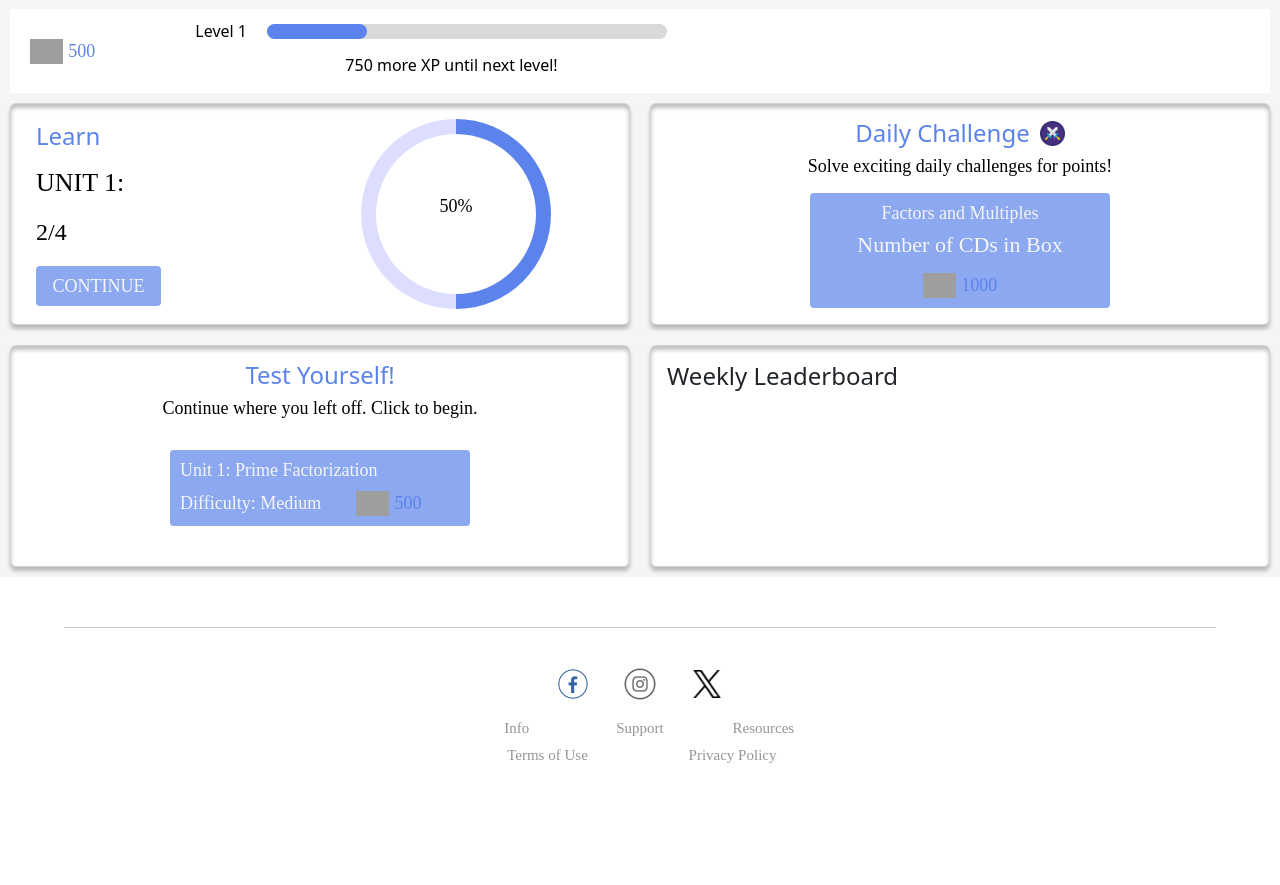
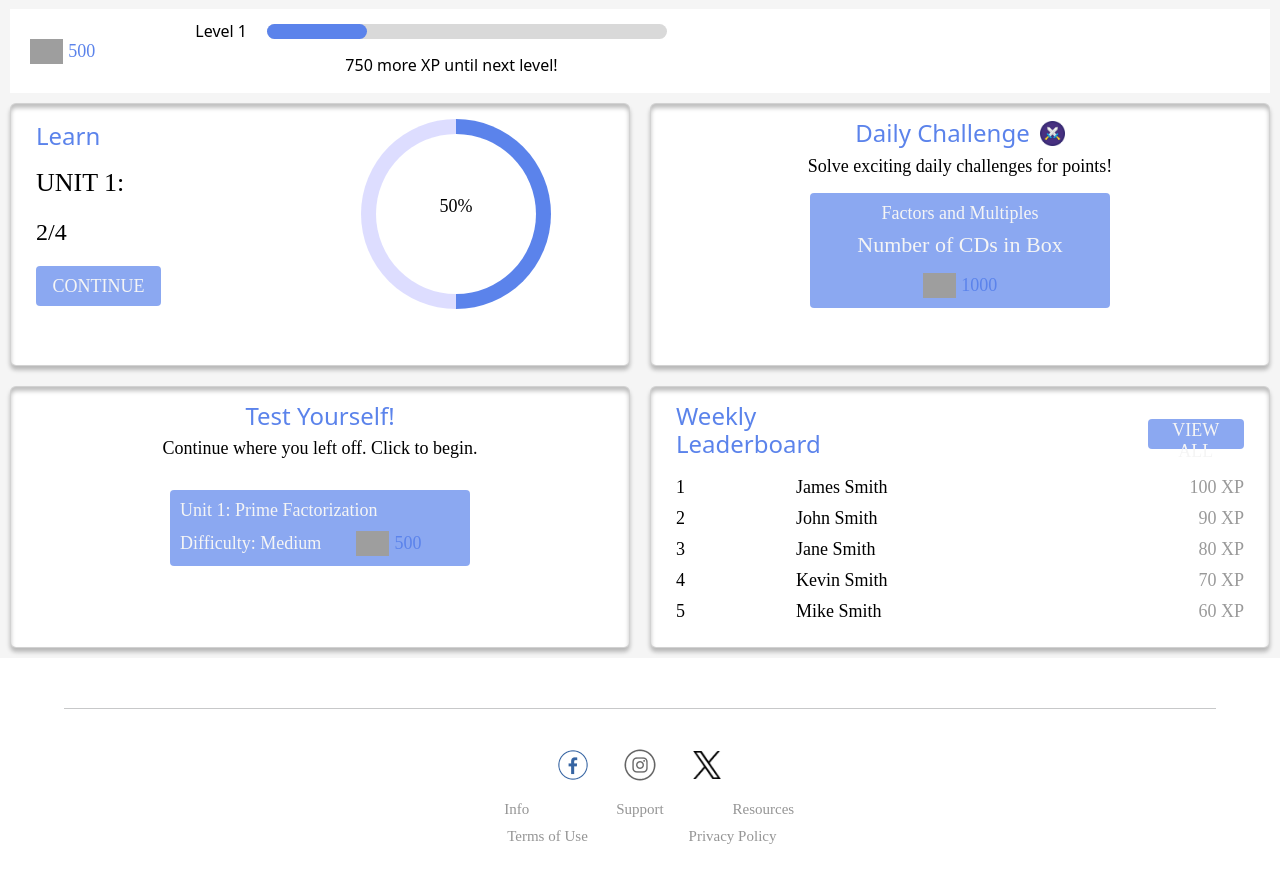
Before and after one commit to DSC-McMaster-U/Gamified-Learning-Platform, a Flask app: page /test/dashboard in a window 1280 px wide. Shown: the part 134-1019 px from the top of the page. Before the commit the page ends 897 px from the top, so only its background shows below. Run offline with Flask 3, Linux system fonts and the light colour scheme; some web fonts are replaced; grey boxes are pictures that could not be loaded.

Commit message:
finished making last dashboard card

```diff
--- a/app/src/static/css/dashboard.css
+++ b/app/src/static/css/dashboard.css
@@ -414,3 +414,75 @@
 #quiz-difficulty {
     margin-right: 35px;
 }
+
+.card-body3 {
+    display: flex;
+    flex-direction: column;
+    align-items: start;
+    padding-left: 25px;
+    padding-right: 25px;
+    padding-top: 15px;
+    padding-bottom: 15px;
+}
+
+.card-body3 h4 {
+    color: var(--heading-clr);
+}
+
+#leaderboard-card-header {
+    display: flex;
+    align-items: center;
+    justify-content: space-between;
+    margin-bottom: 10px;
+}
+
+#view-leaderboard {
+    width: 100px;
+    height: 30px;
+    margin-left: 250px;
+    font: var(--body-font);
+    color: var(--btn-txt-clr);
+    background-color: var(--btn-bg-clr);
+    border: none;
+    border-radius: 4px;
+    cursor: pointer;
+    transition: var(--btn-transition-1);
+}
+
+#view-leaderboard:hover {
+    background-color: var(--btn-bg-hover-clr);
+    box-shadow: var(--btn-shadow-2);
+}
+
+#leaderboard-list {
+    list-style: none;
+    padding: 0;
+    margin: 0;
+    width: 100%;
+}
+
+.leaderboard-entry {
+    display: flex;
+    align-items: center;
+    justify-content: flex-start;
+    margin-bottom: 10px;
+}
+
+.leaderboard-rank {
+    font: var(--body-font);
+    color: var(--textbox-txt-clr);
+    width: 50px;
+}
+
+.leaderboard-name {
+    font: var(--body-font);
+    color: var(--textbox-txt-clr);
+    flex-grow: 1;
+    margin-left: 70px;
+}
+
+.leaderboard-points {
+    font: var(--body-font);
+    color: var(--body-clr);
+    white-space: nowrap;
+}
--- a/app/src/templates/dashboard.html
+++ b/app/src/templates/dashboard.html
@@ -116,13 +116,50 @@
             </div>
 
             <div class="card">
-                <div class="card-body">
-                    <h4>Weekly Leaderboard</h4>
+                <div class="card-body3">
+                    <div id="leaderboard-card-header">
+                        <h4>Weekly Leaderboard</h4>
+                        <!-- <a href="{{ leaderboard_url }}" id="leaderboard-link">
+
+                        </a> -->
+                        <!-- put the button line inside the <a> tag above after we set up the dashboard route to send in
+                            the leaderboard info -->
+                        <button id="view-leaderboard">VIEW ALL</button>
+                    </div>
+                    <ul id="leaderboard-list">
+                        <li class="leaderboard-entry">
+                            <span class="leaderboard-rank">1</span>
+                            <span class="leaderboard-name">James Smith</span>
+                            <span class="leaderboard-points">100 XP</span>
+                        </li>
+                        <li class="leaderboard-entry">
+                            <span class="leaderboard-rank">2</span>
+                            <span class="leaderboard-name">John Smith</span>
+                            <span class="leaderboard-points">90 XP</span>
+                        </li>
+                        <li class="leaderboard-entry">
+                            <span class="leaderboard-rank">3</span>
+                            <span class="leaderboard-name">Jane Smith</span>
+                            <span class="leaderboard-points">80 XP</span>
+                        </li>
+                        <li class="leaderboard-entry">
+                            <span class="leaderboard-rank">4</span>
+                            <span class="leaderboard-name">Kevin Smith</span>
+                            <span class="leaderboard-points">70 XP</span>
+                        </li>
+                        <li class="leaderboard-entry">
+                            <span class="leaderboard-rank">5</span>
+                            <span class="leaderboard-name">Mike Smith</span>
+                            <span class="leaderboard-points">60 XP</span>
+                        </li>
+                    </ul>
                 </div>
             </div>
         </div>
 
-        <div id="streak-tracker"></div>
+        <div id="streak-tracker">
+
+        </div>
     </div>
 </main>
 {% endblock %}
```
